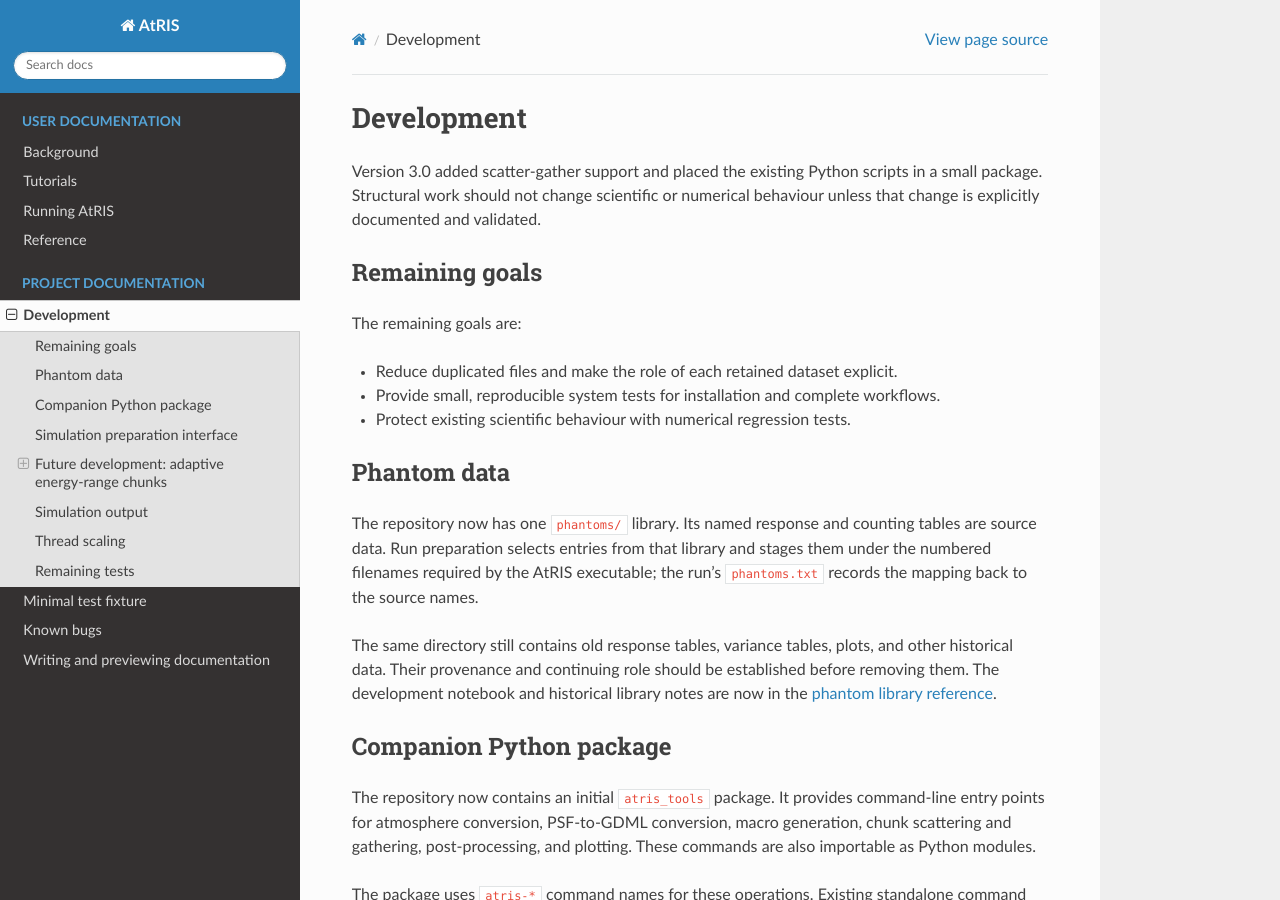
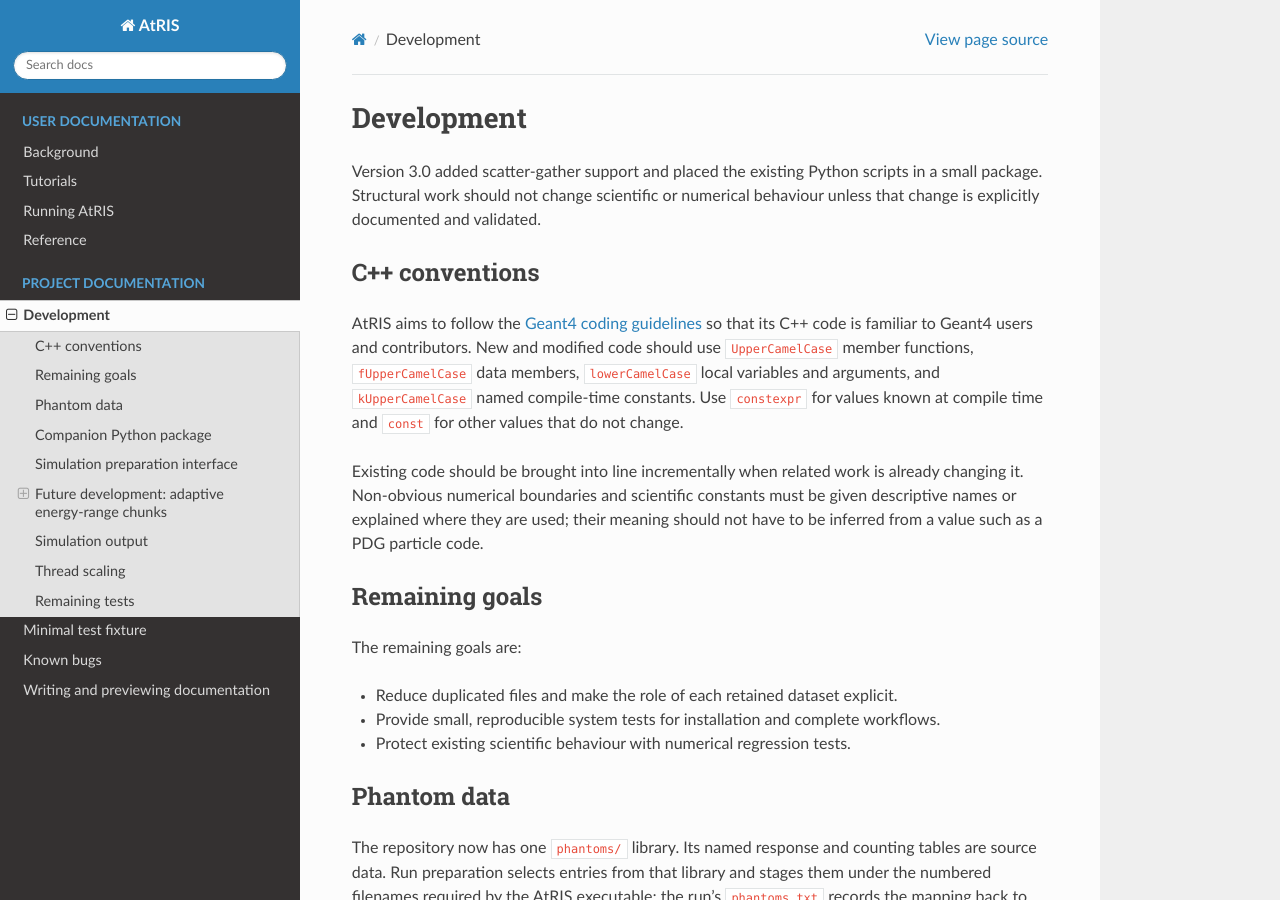
Before and after one commit to AtRIS-software/atris, a Sphinx documentation site: the page built from docs/development.md, in a window 1280 px wide and 900 px high. Built offline with Sphinx 7.4.7 and the Read the Docs theme 3.1.0, drawn with Linux system fonts in a browser that asks for light colours.

Commit message:
Document Geant4 C++ conventions

```diff
--- a/docs/development.md
+++ b/docs/development.md
@@ -3,6 +3,20 @@
 Version 3.0 added scatter-gather support and placed the existing Python scripts
 in a small package. Structural work should not change scientific or numerical
 behaviour unless that change is explicitly documented and validated.
+
+## C++ conventions
+
+AtRIS aims to follow the [Geant4 coding guidelines](https://geant4.web.cern.ch/collaboration/working_groups/novextExamples/codingGuidelines.v2.2.html)
+so that its C++ code is familiar to Geant4 users and contributors. New and
+modified code should use `UpperCamelCase` member functions,
+`fUpperCamelCase` data members, `lowerCamelCase` local variables and arguments,
+and `kUpperCamelCase` named compile-time constants. Use `constexpr` for values
+known at compile time and `const` for other values that do not change.
+
+Existing code should be brought into line incrementally when related work is
+already changing it. Non-obvious numerical boundaries and scientific constants
+must be given descriptive names or explained where they are used; their meaning
+should not have to be inferred from a value such as a PDG particle code.
 
 ## Remaining goals
 
```
